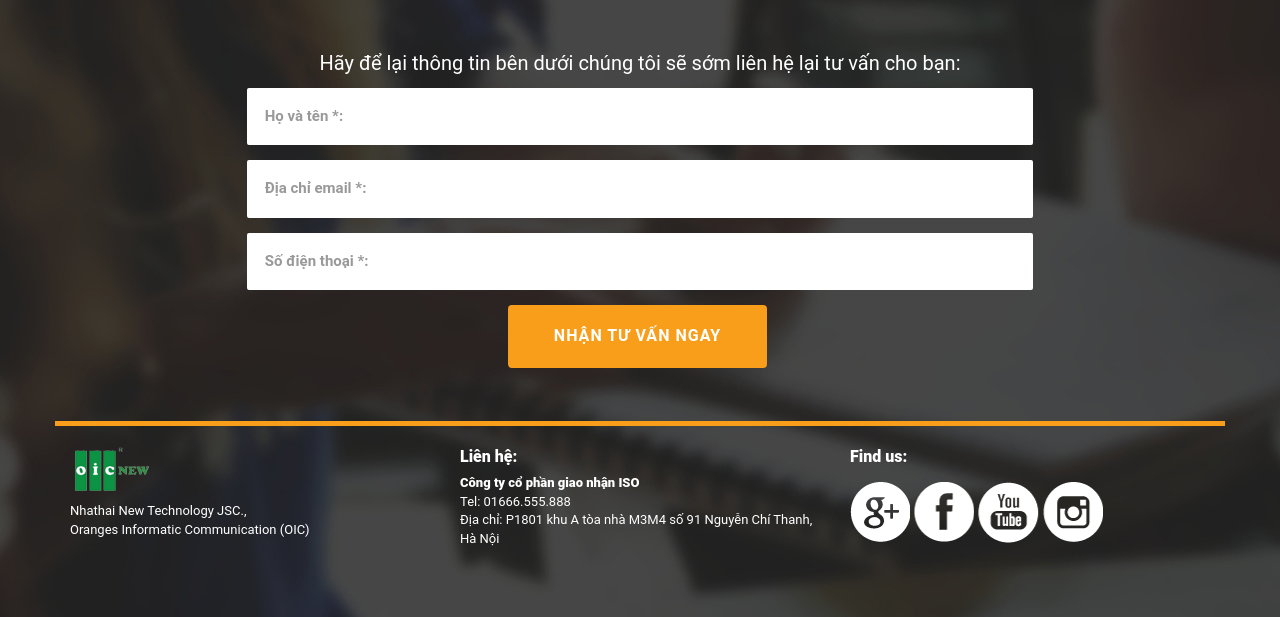
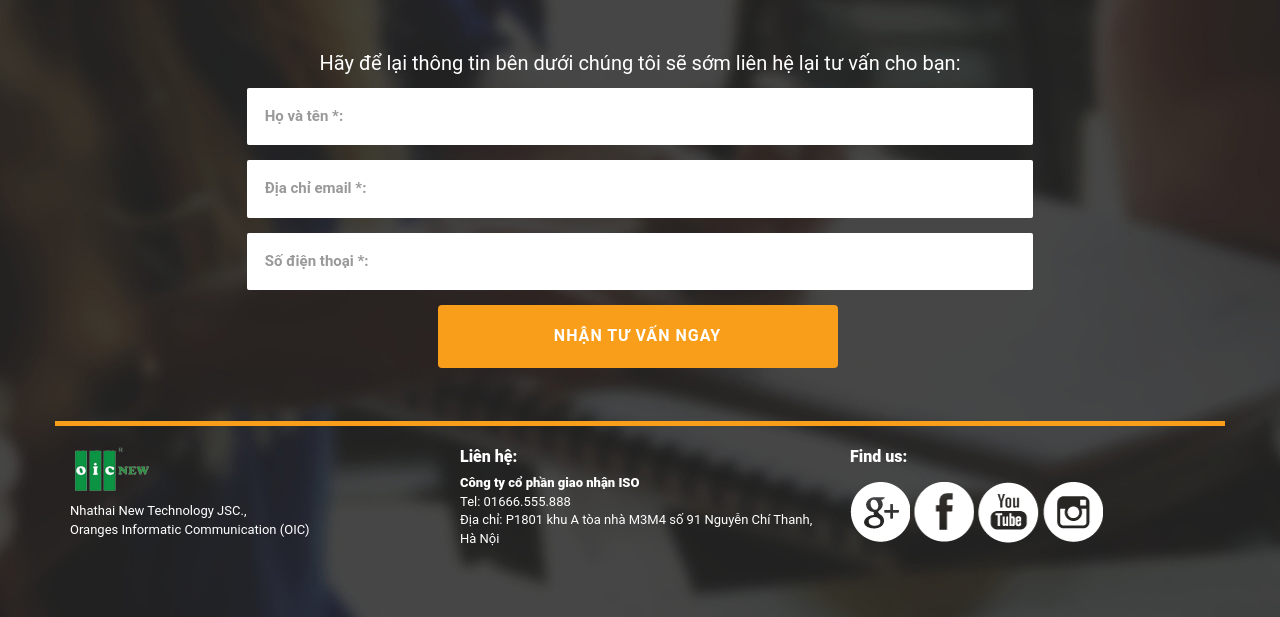
Before and after one commit to kephaminterspace/curcumin.maxmua.com, a PHP site: page / in a window 1280 px wide. Shown: the part 3949-4566 px from the top of the page. Run offline with PHP 8.4, Linux system fonts and the light colour scheme; some web fonts are replaced.

Commit message:
The first - Setup

```diff
--- a/index.php
+++ b/index.php
@@ -396,7 +396,7 @@ if(isset($_POST['name'])) {
 						<input id="phone" class="form-control"name="phone" value="<?php if(isset($_POST['phone'])) { echo $_POST['phone']; } ?>" type="text" required placeholder="Số điện thoại *:" required pattern="^[0-9]{10,12}$" oninvalid="setCustomValidity('Số điện thoại không đúng')" oninput="setCustomValidity('')">
 					</div>
 					<div class="form-group m-b-0">
-						<button type="submit" class="btn btn-green wow pulse" data-wow-iteration="2" data-selector="btn" style="font-weight:700;color:#ffffff; background-color:#f99e1a;border-width:0px;border-style:solid;padding:20px;font-size:16px; width:33%;">NHẬN TƯ VẤN NGAY</button>
+						<button type="submit" class="btn btn-green wow pulse" data-wow-iteration="2" data-selector="btn" style="font-weight: 700; color: rgb(255, 255, 255); background-color: rgb(249, 158, 26); border-width: 0px; border-style: solid; padding: 20px; font-size: 16px; max-width: 400px; visibility: visible; animation-iteration-count: 2; animation-name: pulse;">NHẬN TƯ VẤN NGAY</button>
 					</div>
 				</form>
 
```
